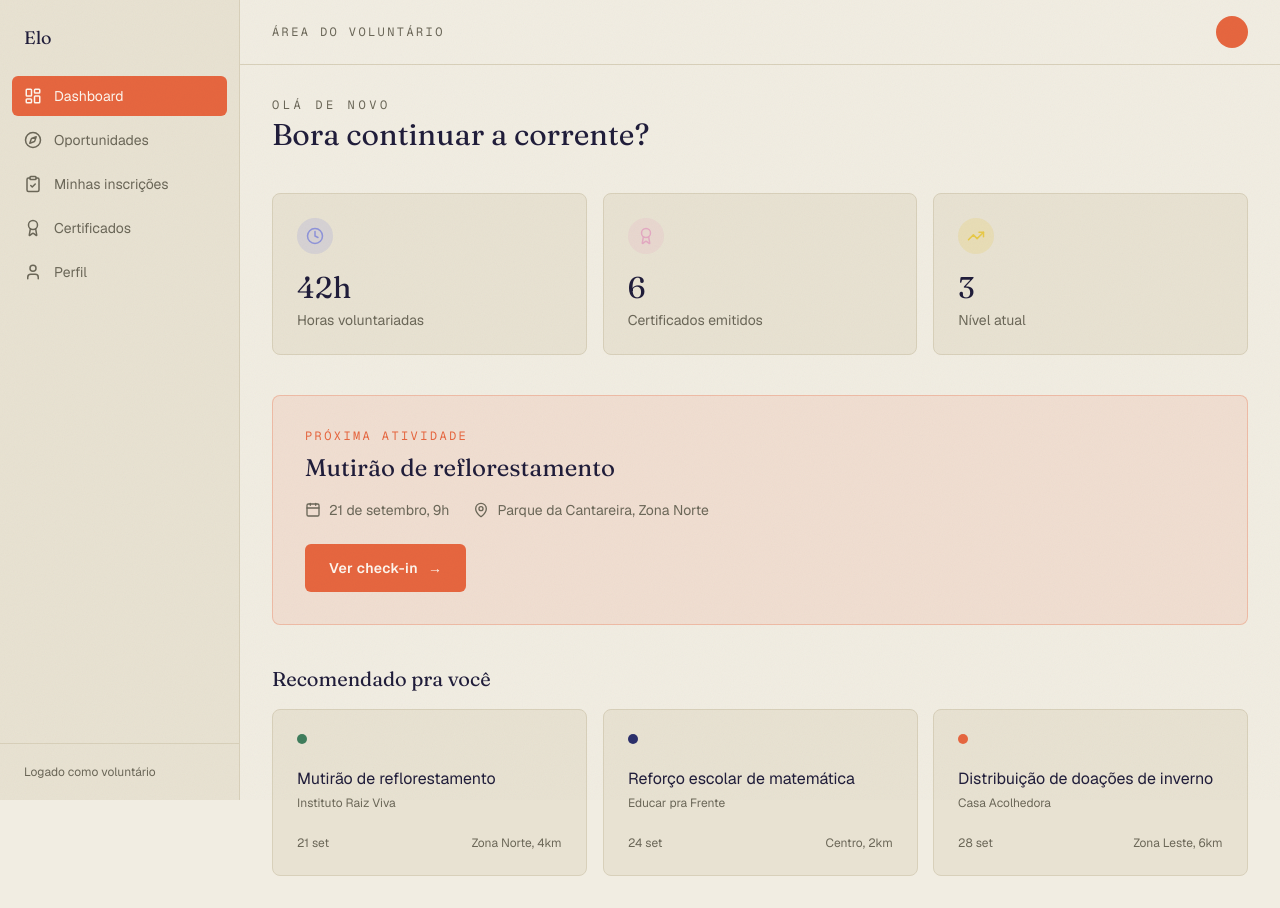
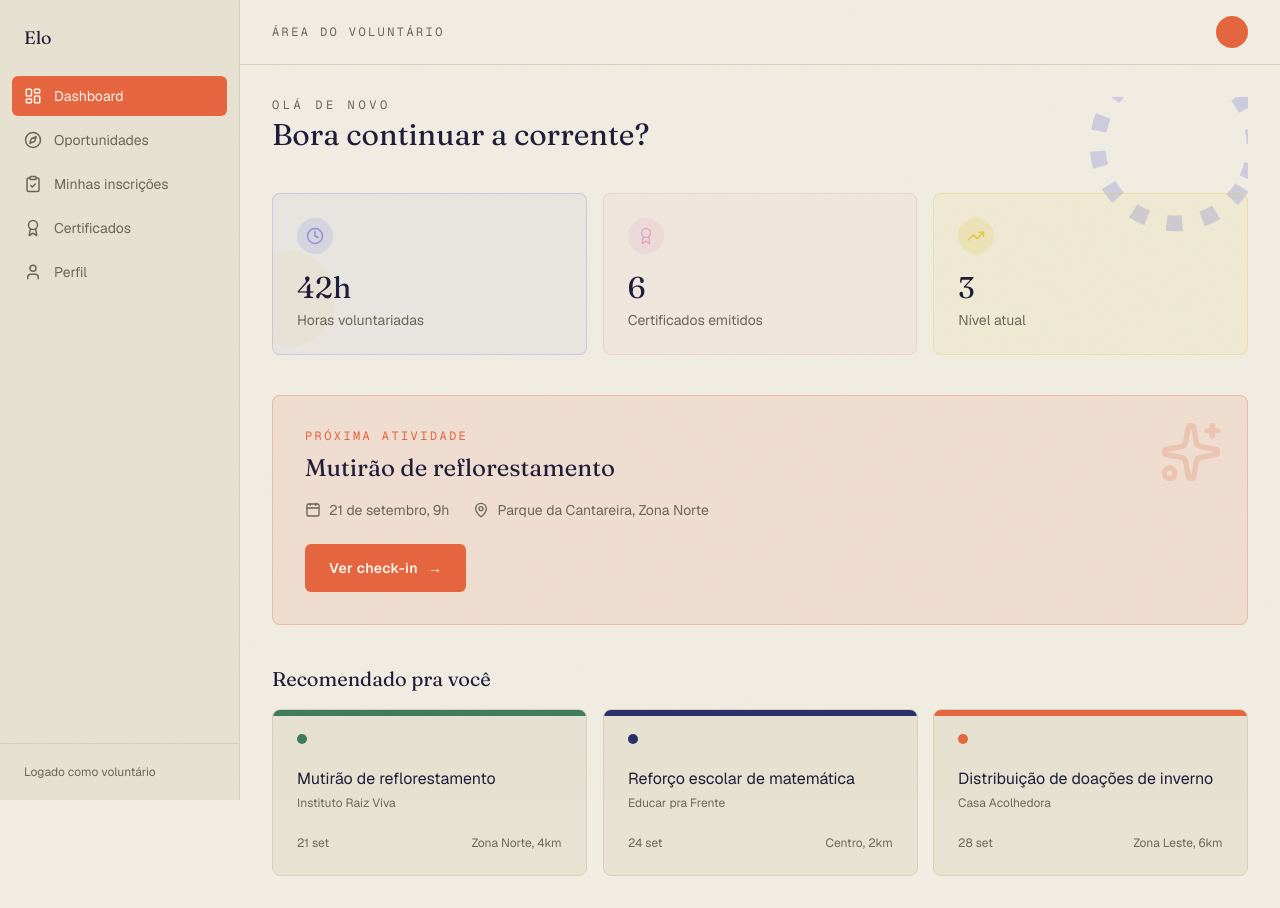
Before and after one commit to nunoguerra1/elo, a Next.js app in the folder apps/web/: page /dashboard in a window 1280 px wide. Built offline with nearby package versions, Linux system fonts and the light colour scheme.

Commit message:
feat: add color and motion to dashboard

```diff
--- a/apps/web/src/app/dashboard/page.tsx
+++ b/apps/web/src/app/dashboard/page.tsx
@@ -1,7 +1,9 @@
 import { AnimatedCounter } from "@/components/ui/AnimatedCounter";
 import { TiltCard } from "@/components/ui/TiltCard";
 import { Button } from "@/components/ui/Button";
-import { Clock, Award, TrendingUp, MapPin, Calendar } from "lucide-react";
+import { RevealGroup, RevealItem } from "@/components/motion/RevealGroup";
+import { DashboardAccents } from "@/components/art/DashboardAccents";
+import { Clock, Award, TrendingUp, MapPin, Calendar, Sparkles } from "lucide-react";
 
 const stats = [
     { label: "Horas voluntariadas", value: 42, suffix: "h", icon: Clock, color: "#8e93d9" },
@@ -17,19 +19,25 @@ const recommended = [
 
 export default function DashboardPage() {
     return (
-        <div className="flex flex-col gap-10">
-            <div>
+        <div className="relative flex flex-col gap-10">
+            <DashboardAccents />
+
+            <div className="relative">
                 <p className="mb-1 font-mono text-xs tracking-[0.3em] text-muted">OLÁ DE NOVO</p>
                 <h1 className="text-3xl text-foreground" style={{ fontFamily: "var(--font-voice)" }}>
                     Bora continuar a corrente?
                 </h1>
             </div>
 
-            <div className="grid grid-cols-1 gap-4 sm:grid-cols-3">
+            <RevealGroup className="relative grid grid-cols-1 gap-4 sm:grid-cols-3">
                 {stats.map((stat) => {
                     const Icon = stat.icon;
                     return (
-                        <div key={stat.label} className="rounded-lg border border-border bg-surface p-6">
+                        <RevealItem key={stat.label}>
+                            <div
+                                className="h-full rounded-lg border p-6 transition-transform duration-300 hover:-translate-y-1"
+                                style={{ borderColor: `${stat.color}55`, backgroundColor: `${stat.color}14` }}
+                            >
                                 <div
                                     className="mb-4 flex h-9 w-9 items-center justify-center rounded-full"
                                     style={{ backgroundColor: `${stat.color}33` }}
@@ -44,11 +52,13 @@ export default function DashboardPage() {
                                 />
                                 <p className="mt-1 text-sm text-muted">{stat.label}</p>
                             </div>
+                        </RevealItem>
                     );
                 })}
-            </div>
+            </RevealGroup>
 
-            <div className="rounded-lg border border-accent/30 bg-accent/10 p-6 sm:p-8">
+            <div className="relative overflow-hidden rounded-lg border border-accent/30 bg-accent/10 p-6 sm:p-8">
+                <Sparkles className="absolute right-6 top-6 opacity-20" size={64} color="#e6663f" />
                 <p className="mb-2 font-mono text-xs tracking-[0.2em] text-accent">PRÓXIMA ATIVIDADE</p>
                 <h2 className="mb-4 text-2xl text-foreground" style={{ fontFamily: "var(--font-voice)" }}>
                     Mutirão de reflorestamento
@@ -64,16 +74,21 @@ export default function DashboardPage() {
                 <Button variant="primary">Ver check-in</Button>
             </div>
 
-            <div>
+            <div className="relative">
                 <h2 className="mb-4 text-xl text-foreground" style={{ fontFamily: "var(--font-voice)" }}>
                     Recomendado pra você
                 </h2>
-                <div className="grid grid-cols-1 gap-4 sm:grid-cols-3">
+                <RevealGroup className="grid grid-cols-1 gap-4 sm:grid-cols-3">
                     {recommended.map((op) => (
+                        <RevealItem key={op.title}>
                             <TiltCard
-                            key={op.title}
-                            className="group relative flex h-full flex-col justify-between rounded-lg border border-border bg-surface p-6"
+                                className="group relative flex h-full flex-col justify-between overflow-hidden rounded-lg border border-border bg-surface p-6"
                             >
+                                <div
+                                    className="absolute inset-x-0 top-0 h-1.5"
+                                    style={{ backgroundColor: op.color }}
+                                    aria-hidden
+                                />
                                 <div>
                                     <span
                                         className="mb-4 inline-block h-2.5 w-2.5 rounded-full"
@@ -87,8 +102,9 @@ export default function DashboardPage() {
                                     <span>{op.location}</span>
                                 </div>
                             </TiltCard>
+                        </RevealItem>
                     ))}
-                </div>
+                </RevealGroup>
             </div>
         </div>
     );
--- /dev/null
+++ b/apps/web/src/components/art/DashboardAccents.tsx
@@ -0,0 +1,27 @@
+"use client";
+
+import { motion } from "framer-motion";
+
+// Versão discreta do FloatingShapes pra viver atrás de conteúdo real
+// (cards, texto) sem competir com ele — baixa opacidade, formas maiores
+// e mais lentas.
+export function DashboardAccents() {
+    return (
+        <div aria-hidden className="pointer-events-none absolute inset-0 overflow-hidden opacity-[0.35]">
+            <motion.svg
+                className="absolute -right-10 -top-16 h-56 w-56"
+                viewBox="0 0 200 200"
+                animate={{ rotate: 360 }}
+                transition={{ duration: 60, repeat: Infinity, ease: "linear" }}
+            >
+                <circle cx="100" cy="100" r="70" fill="none" stroke="#8e93d9" strokeWidth="14" strokeDasharray="14 18" />
+            </motion.svg>
+            <motion.div
+                className="absolute -left-8 top-40 h-24 w-24 rounded-full"
+                style={{ backgroundColor: "#e7c94833" }}
+                animate={{ y: [0, -16, 0] }}
+                transition={{ duration: 7, repeat: Infinity, ease: "easeInOut" }}
+            />
+        </div>
+    );
+}
```
Lines whose indentation alone changed are shown as unchanged.
